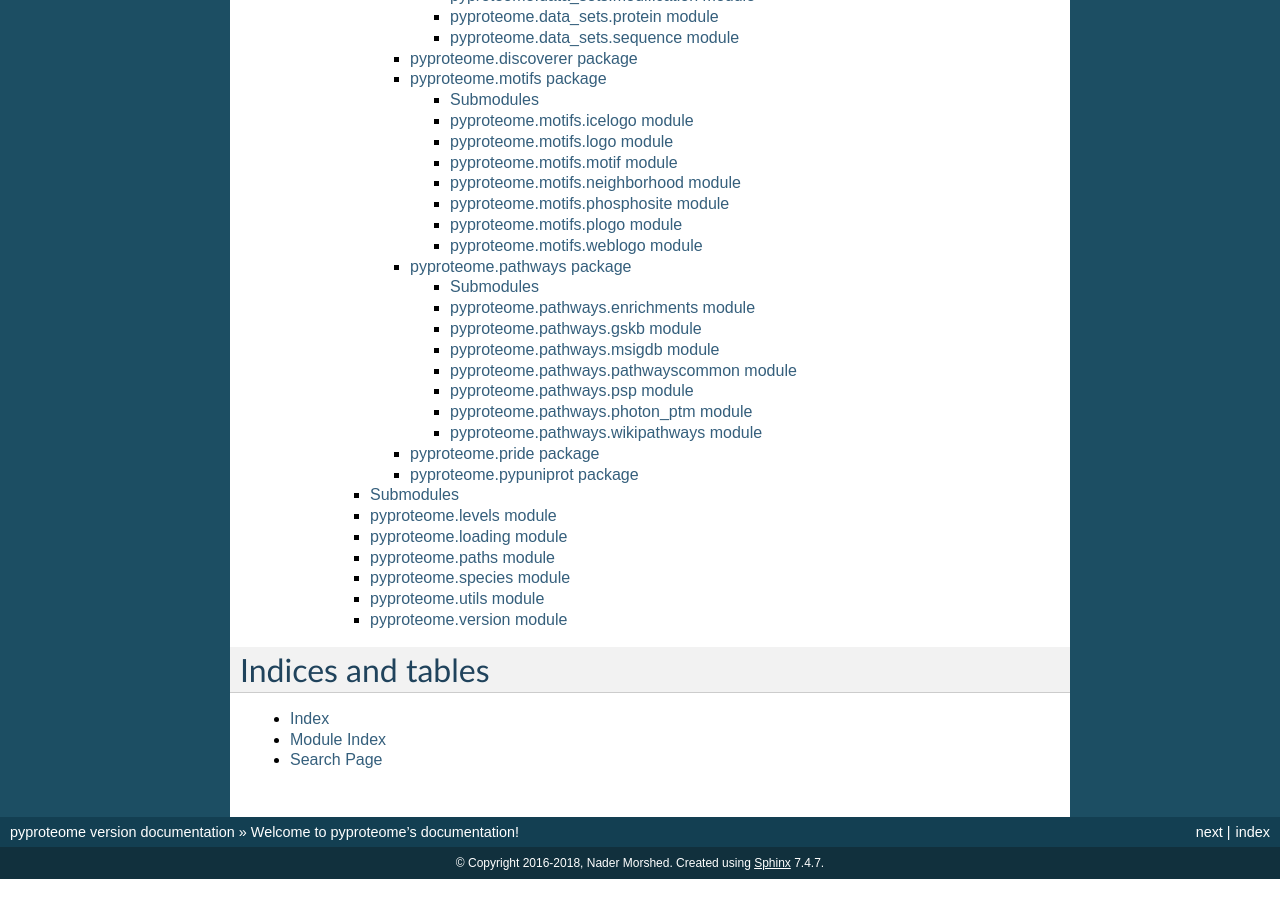
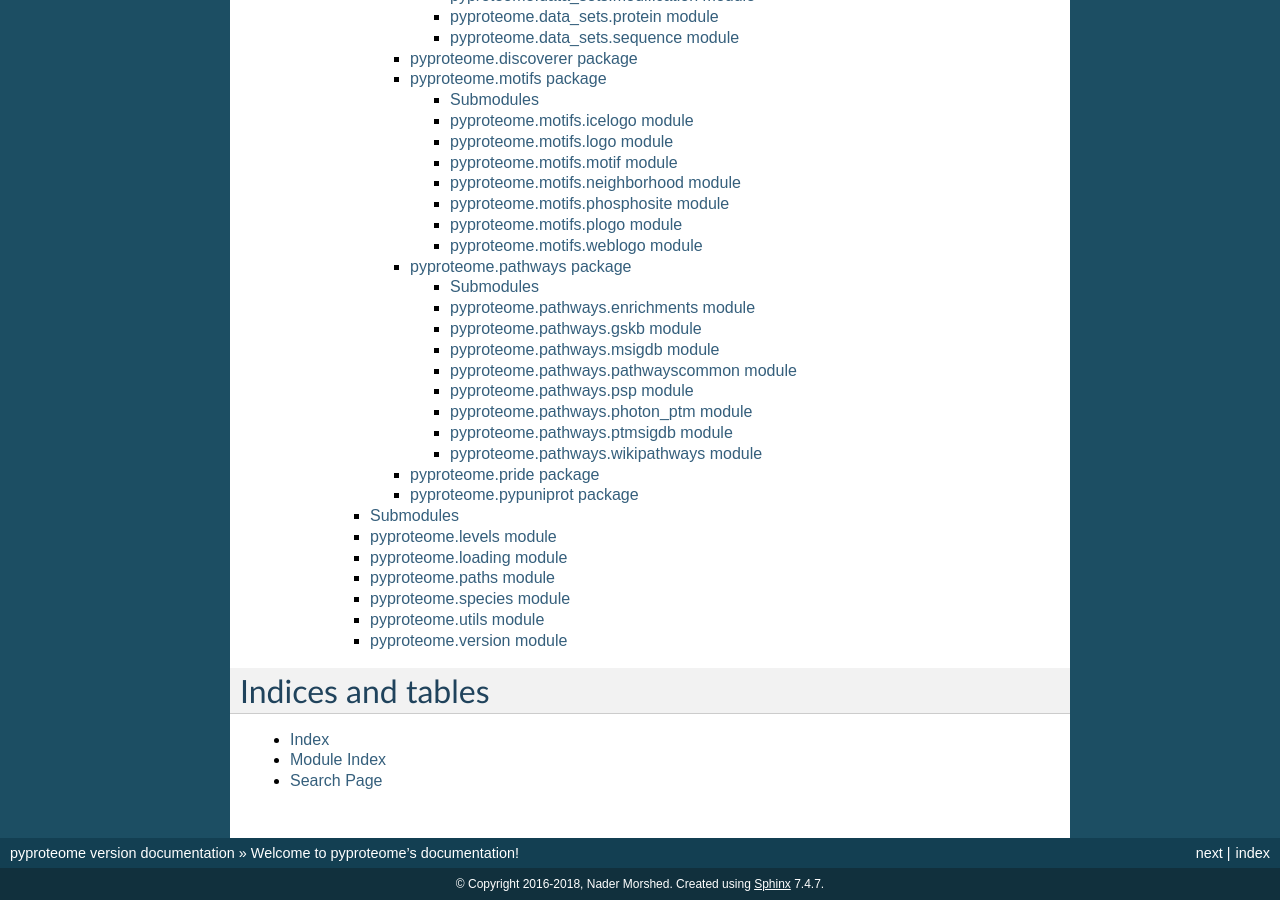
Before and after one commit to white-lab/pyproteome, a Sphinx documentation site: the page built from docs/index.rst, in a window 1280 px wide and 900 px high, scrolled down 1965 px. Built offline with Sphinx 7.4.7, drawn with Linux system fonts in a browser that asks for light colours; before the commit the page ends 2844 px from its top, so only the background shows below that.

```diff
--- a/docs/pyproteome.pathways.rst
+++ b/docs/pyproteome.pathways.rst
@@ -58,6 +58,14 @@ pyproteome.pathways.photon_ptm module
     :undoc-members:
     :show-inheritance:
 
+pyproteome.pathways.ptmsigdb module
+-----------------------------------
+
+.. automodule:: pyproteome.pathways.ptmsigdb
+    :members:
+    :undoc-members:
+    :show-inheritance:
+
 pyproteome.pathways.wikipathways module
 ---------------------------------------
 
```
